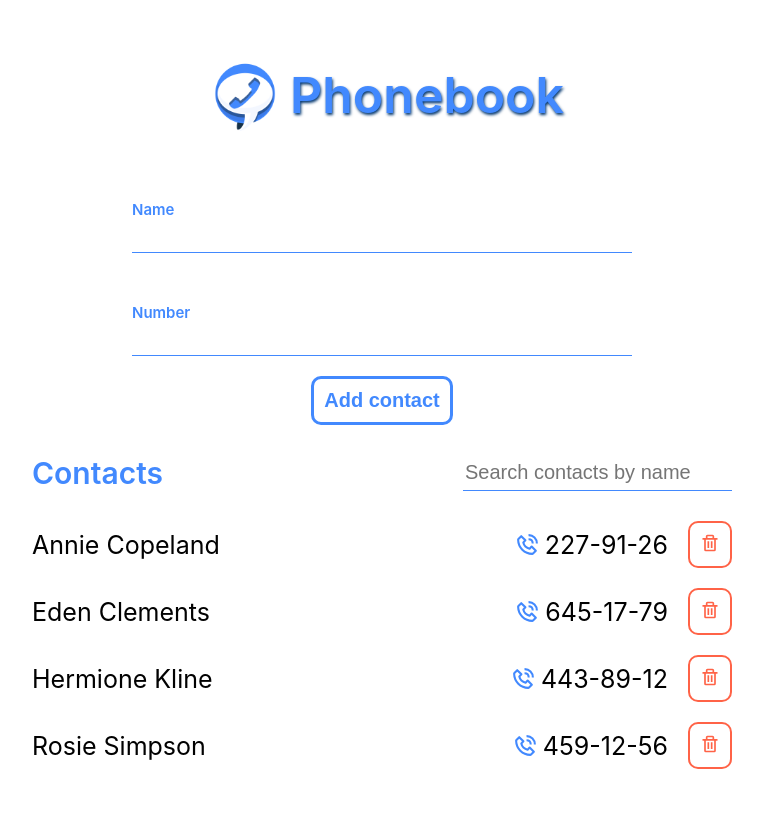
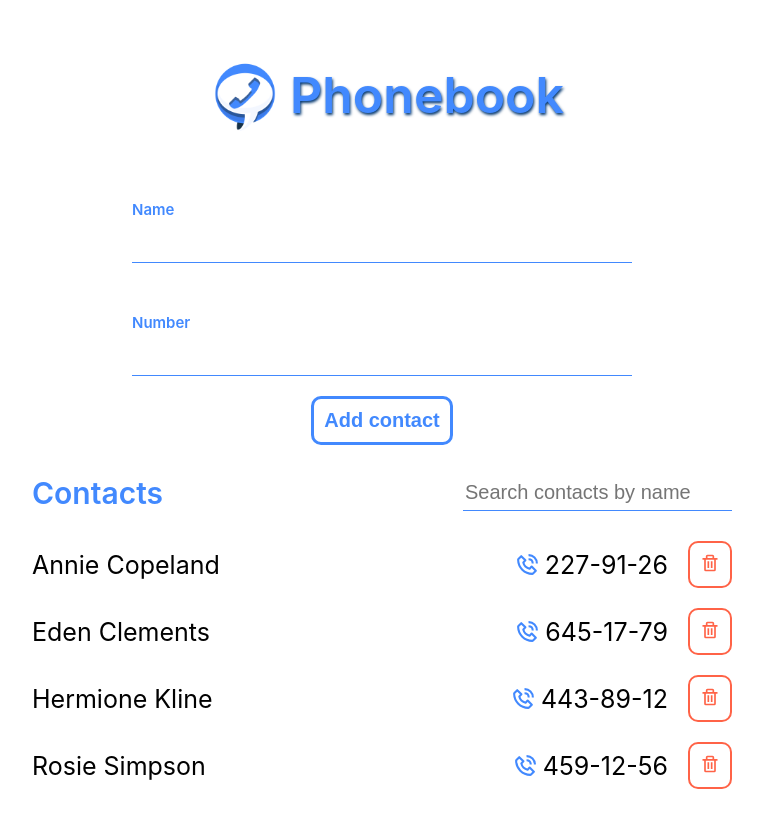
Before and after one commit to aslanukr/goit-react-hw-02-phonebook, a React (Create React App) app: page / in a window 1280 px wide. Shown: the top 828 px of the page, without its empty margins (258-1021 px from the left). Built offline with nearby package versions, Linux system fonts and the light colour scheme.

Commit message:
Update Styles.styled.js

```diff
--- a/src/components/Styles.styled.js
+++ b/src/components/Styles.styled.js
@@ -55,15 +55,13 @@ export const Input = styled.input`
 
   font-size: 20px;
   font-weight: 600;
-  padding: 5px 5px;
+  padding: 10px 10px;
 
   outline: none;
   border: none;
   border-bottom: 1px solid rgba(66, 137, 254, 255);
   &:hover,
   &:focus {
-    margin: -2px;
-    border: 3px solid transparent;
     border-bottom: 3px solid rgba(66, 137, 254, 255);
   }
 `;
@@ -118,7 +116,6 @@ export const FilterInput = styled.input`
   border-bottom: 1px solid rgba(66, 137, 254, 255);
   &:hover,
   &:focus {
-    margin-bottom: -2px;
     border-bottom: 3px solid rgba(66, 137, 254, 255);
   }
 
```
